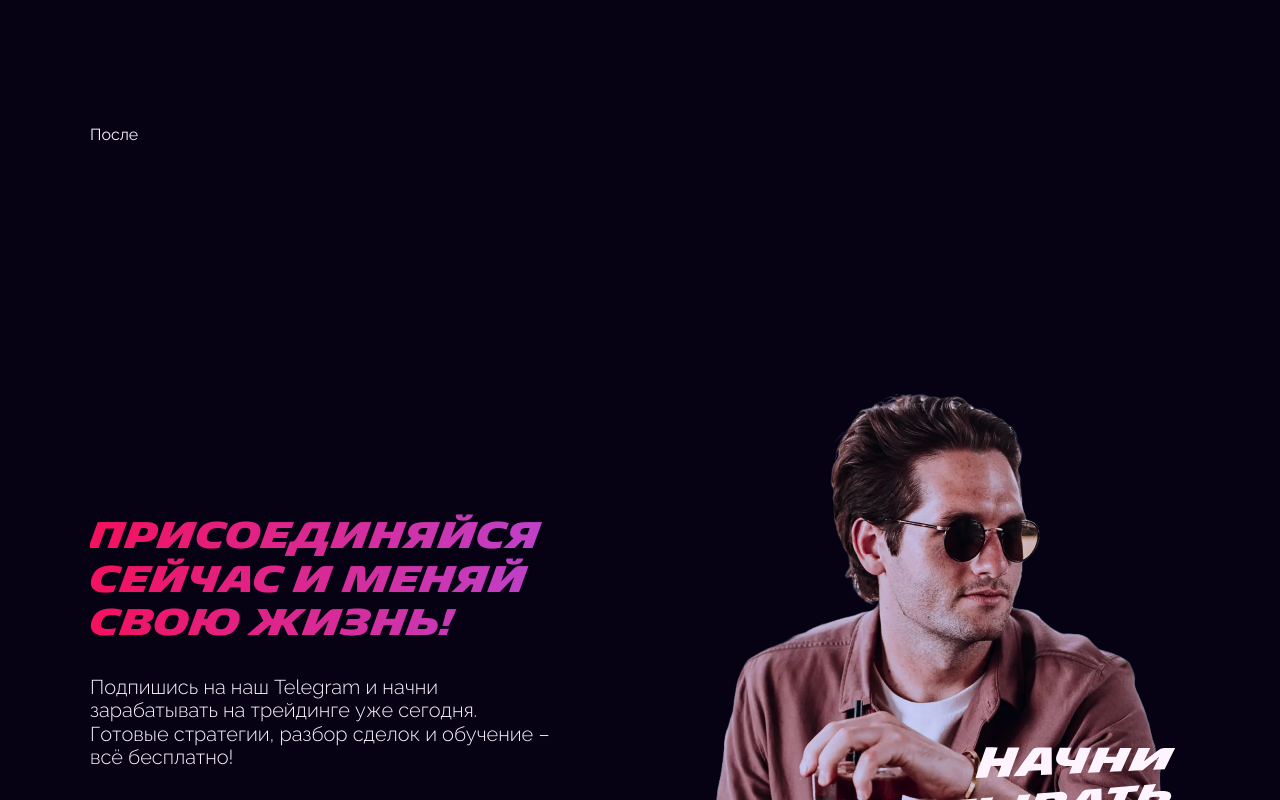
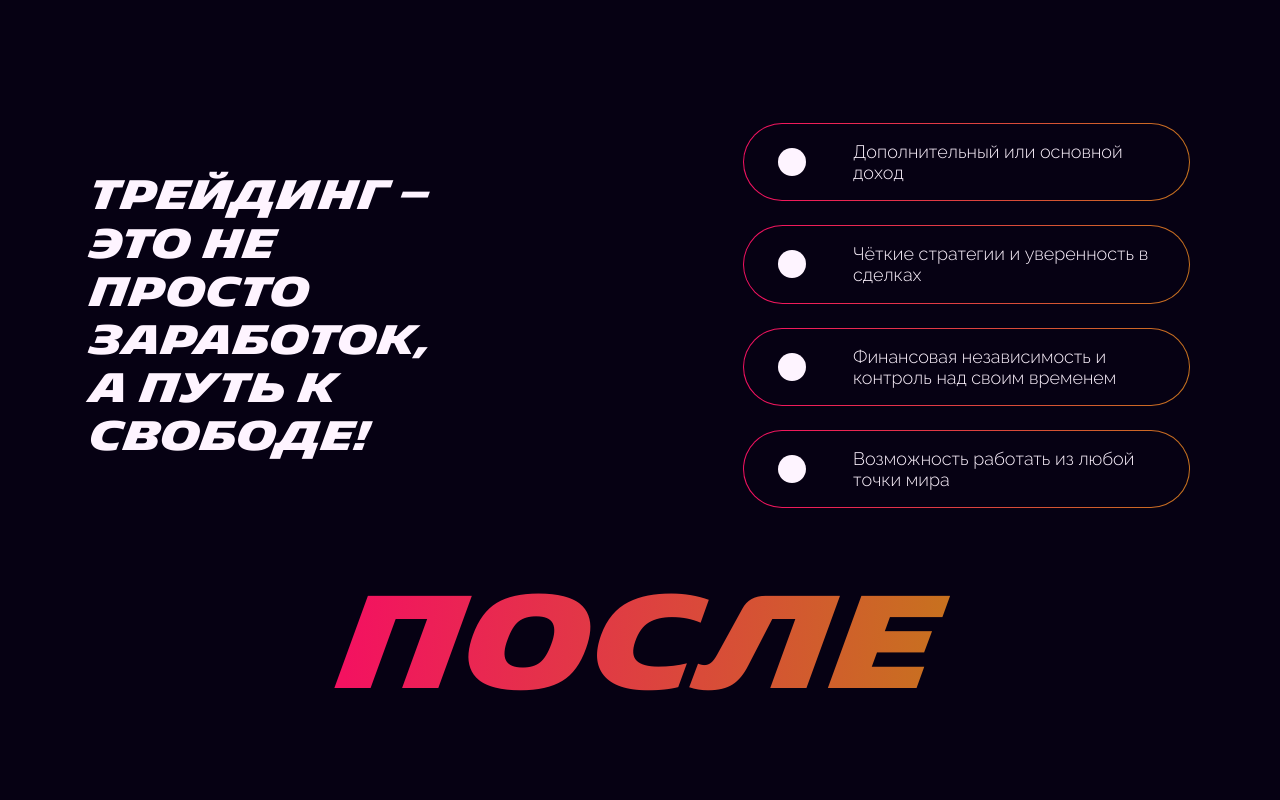
Before and after one commit to cyanidium-dev/crypto-landing, a Next.js app: page / in a window 1280 px wide. Shown: the part 1060-1860 px from the top of the page. Built offline with nearby package versions, Linux system fonts and the light colour scheme.

Commit message:
added after section texts

```diff
--- /dev/null
+++ b/src/components/homePage/after/AdvantagesList.tsx
@@ -0,0 +1,27 @@
+import BulletedListItem from "@/components/shared/bulletedListItem/BulletedListItem";
+import React from "react";
+
+export default function AdvantagesList() {
+  const advantagesList = [
+    {
+      title: "Дополнительный или основной доход",
+    },
+    {
+      title: "Чёткие стратегии и уверенность в сделках",
+    },
+    {
+      title: "Финансовая независимость и контроль над своим временем",
+    },
+    {
+      title: "Возможность работать из любой точки мира",
+    },
+  ];
+
+  return (
+    <ul className="flex flex-col sm:flex-row sm:flex-wrap tabxl:flex-col items-center gap-5 tabxl:gap-y-6 sm:justify-center">
+      {advantagesList.map((advantage, idx) => (
+        <BulletedListItem key={idx} item={advantage} variant="caviar" />
+      ))}
+    </ul>
+  );
+}
--- a/src/components/homePage/after/After.tsx
+++ b/src/components/homePage/after/After.tsx
@@ -1,9 +1,21 @@
 import React from "react";
+import AdvantagesList from "./AdvantagesList";
 
 export default function After() {
   return (
-    <section className="container max-w-[1920px] scroll-mt-[82px] tabxl:scroll-mt-[124px] pt-[443px] tabxl:pt-[197px] pb-14 tabxl:pb-[82px]">
-      <p>После</p>
+    <section
+      className="tabxl:flex tabxl:flex-col-reverse container max-w-[1920px] scroll-mt-[82px] tabxl:scroll-mt-[124px] pt-[443px] tabxl:pt-[197px] pb-14 tabxl:pb-[82px]
+    mb-[109px] tabxl:mb-[83px]"
+    >
+      <p className="w-fit px-1 tabxl:px-[10px] mb-3 tabxl:mb-0 mx-auto font-michelin uppercase text-center text-64bold tabxl:text-128bold text-transparent bg-clip-text bg-caviarGradient">
+        После
+      </p>
+      <div className="tabxl:flex tabxl:justify-between tabxl:items-center tabxl:mb-[60px]">
+        <h2 className="tabxl:w-[370px] mb-12 tabxl:mb-0 font-michelin uppercase text-center tabxl:text-left text-24bold tabxl:text-40bold">
+          Трейдинг – это не просто заработок, а путь к свободе!
+        </h2>
+        <AdvantagesList />
+      </div>
     </section>
   );
 }
--- a/src/components/homePage/before/Before.tsx
+++ b/src/components/homePage/before/Before.tsx
@@ -10,7 +10,10 @@ export default function Before() {
     mb-[78px] tabxl:mb-[127px]"
     >
       <BeforeImages />
-      <h2 className="max-w-[342px] sm:max-w-[597px] tabxl:max-w-[597px] tabxl:ml-[19%] mb-[416px] tabxl:mb-[14px] mx-auto tabxl:mr-0 font-michelin uppercase text-center tabxl:text-left text-24bold tabxl:text-40bold">
+      <h2
+        className="max-w-[342px] sm:max-w-[597px] tabxl:max-w-[597px] tabxl:ml-[19%] mb-[416px] tabxl:mb-[14px] mx-auto tabxl:mr-0
+      font-michelin uppercase text-center tabxl:text-left text-24bold tabxl:text-40bold"
+      >
         Моё «До» и «После» в трейдинге
       </h2>
       <div className="tabxl:flex tabxl:gap-x-6 laptop:gap-x-[57px]">
--- a/src/components/shared/bulletedListItem/BulletedListItem.tsx
+++ b/src/components/shared/bulletedListItem/BulletedListItem.tsx
@@ -19,7 +19,7 @@ export default function BulletedListItem({
         variant === "purple" ? "bg-purpleGradient" : "bg-caviarGradient"
       }`}
     >
-      <div className="flex flex-col justify-center w-full h-full py-[22px] tabxl:py-[17px] px-[36px] tabxl:px-[34px]  bg-black rounded-full">
+      <div className="flex flex-col justify-center w-full h-full py-[22px] tabxl:py-[17px] px-7 mob:px-9 tabxl:px-7 laptop:px-[34px] bg-black rounded-full">
         <div className="flex items-center gap-x-5 laptop:gap-x-[47px]">
           <div className="w-7 h-7 rounded-full bg-white"></div>
           <h3 className="w-[80%] whitespace-pre-line text-14light tabxl:text-16light laptop:text-18light">
--- a/tailwind.config.ts
+++ b/tailwind.config.ts
@@ -9,6 +9,7 @@ export default {
   theme: {
     extend: {
       screens: {
+        mob: "375px",
         tab: "768px",
         tabxl: "1024px",
         laptop: "1280px",
```
